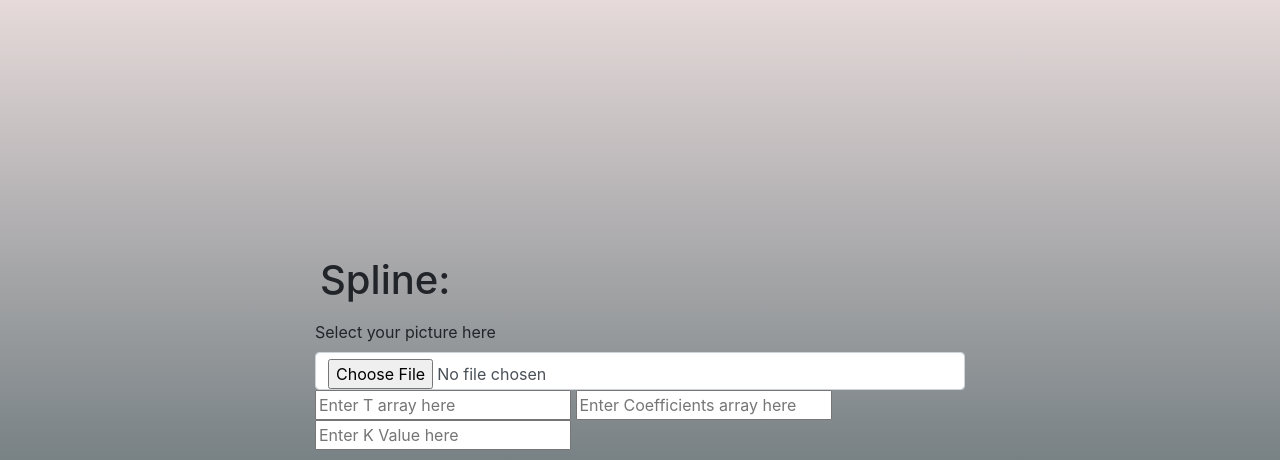
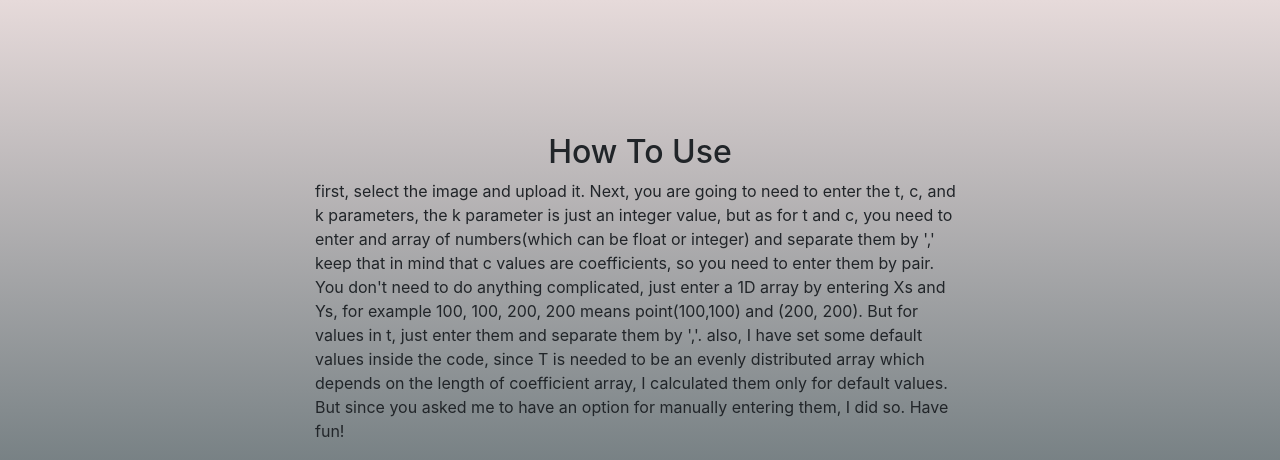
Before and after one commit to DanMS98/B-Spline, a Flask app: template templates/index.html in a window 1280 px wide. Shown: the top 460 px of the page. Run offline with Flask 2, Linux system fonts and the light colour scheme; the template is opened without the code that fills it: most values are stand-ins (such as "Sample title", 1, 10 or a date in 2020); some libraries are stand-ins or nearby versions.

Commit message:
fixed C and T bugs

```diff
--- a/app.py
+++ b/app.py
@@ -32,7 +32,7 @@ def allowed_exts(filename):
 @app.route('/', methods=['POST', 'GET'])
 def index():
     if request.method == "GET":
-        return render_template('index.html', name='new_plot', url='./static/images/kn2c.jpeg')
+        return render_template('index.html', name='new_plot', url='./static/images/kn2c.png')
 
     elif request.method == "POST":
         if 'file' not in request.files:
@@ -43,18 +43,29 @@ def index():
         T = request.form.get('T')
         C = request.form.get('C')
         K = request.form.get('K')
+
+        print("t is ", t)
         if C is '':
             flash('no value for C declared, using default values')
             C = demo_ctr
+        else:
+            C = np.fromstring(C, dtype=float, sep=',')
+            C = np.reshape(C, (-1, 2))
+            print("C is ", C)
+
         if T is '':
             flash('no value for T declared, using default values')
             T = t
+        else:
+            T = np.fromstring(T, dtype=float, sep=',')
+            print("T is ", T)
+
         if K is '':
             flash('no value for K declared, using default values')
             K = 3
-        K = int(K)
-        print(f'HEREEE {t, demo_ctr, k}')
-        print(f'HEREEE {T, C, K}')
+        else:
+            K = int(K)
+
         if file.filename == '':
             flash('No file selected')
             return redirect('/')
--- a/templates/index.html
+++ b/templates/index.html
@@ -7,7 +7,6 @@
 
 {%block body%}
 <div class="content">
-    <h1>Spline: </h1>
     <p>
         {% with ms  = get_flashed_messages()%}
             {% if ms %}
@@ -20,7 +19,18 @@
         {% endwith %}
     </p>
     <div class="form-row">
-
+        <h2> How To Use</h2>
+        <p>
+            first, select the image and upload it. Next, you are going to need to enter
+            the t, c, and k parameters, the k parameter is just an integer value, but as for t and c,
+            you need to enter and array of numbers(which can be float or integer) and separate them by ','
+            keep that in mind that c values are coefficients, so you need to enter them by pair. You don't need
+            to do anything complicated, just enter a 1D array by entering Xs and Ys, for example 100, 100, 200, 200 means point(100,100)
+            and (200, 200). But for values in t, just enter them and separate them by ','.
+            also, I have set some default values inside the code, since T is needed to be an evenly distributed array which
+            depends on the length of coefficient array, I calculated them only for default values. But since
+            you asked me to have an option for manually entering them, I did so. Have fun!
+        </p>
         <form method="post" action="/" enctype="multipart/form-data">
 
             <div class="mb-3">
```
Also changed, not shown: static/images/1765061.jpg (deleted), static/images/Screenshot 2020-12-12 03:15:13.png (deleted), static/images/exit.png (deleted), static/images/kn2c.jpeg, static/images/kn2c.png (added), static/images/longshot_2.png (deleted), static/images/orif.jpeg, static/images/ubuntu_gray_black_circle_logo_symbol_33031_1280x800.jpg (deleted), static/uploads/corn.jpg (added).
